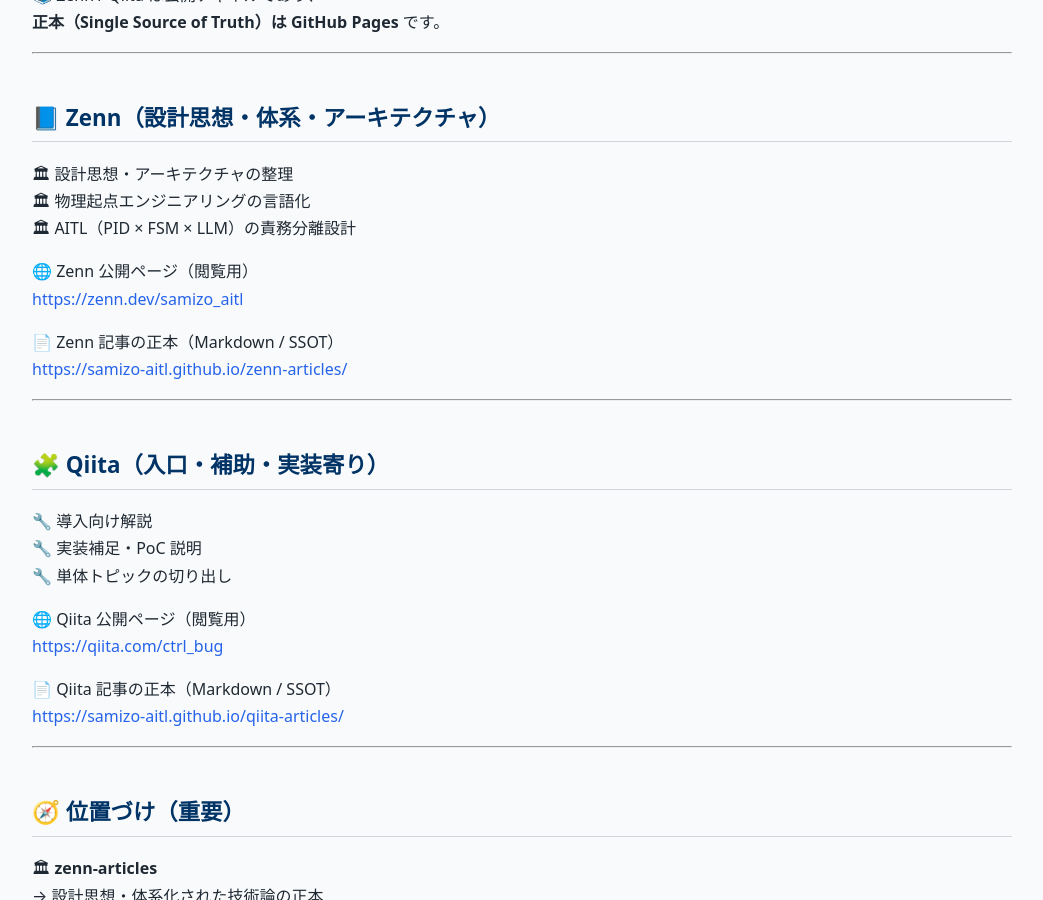
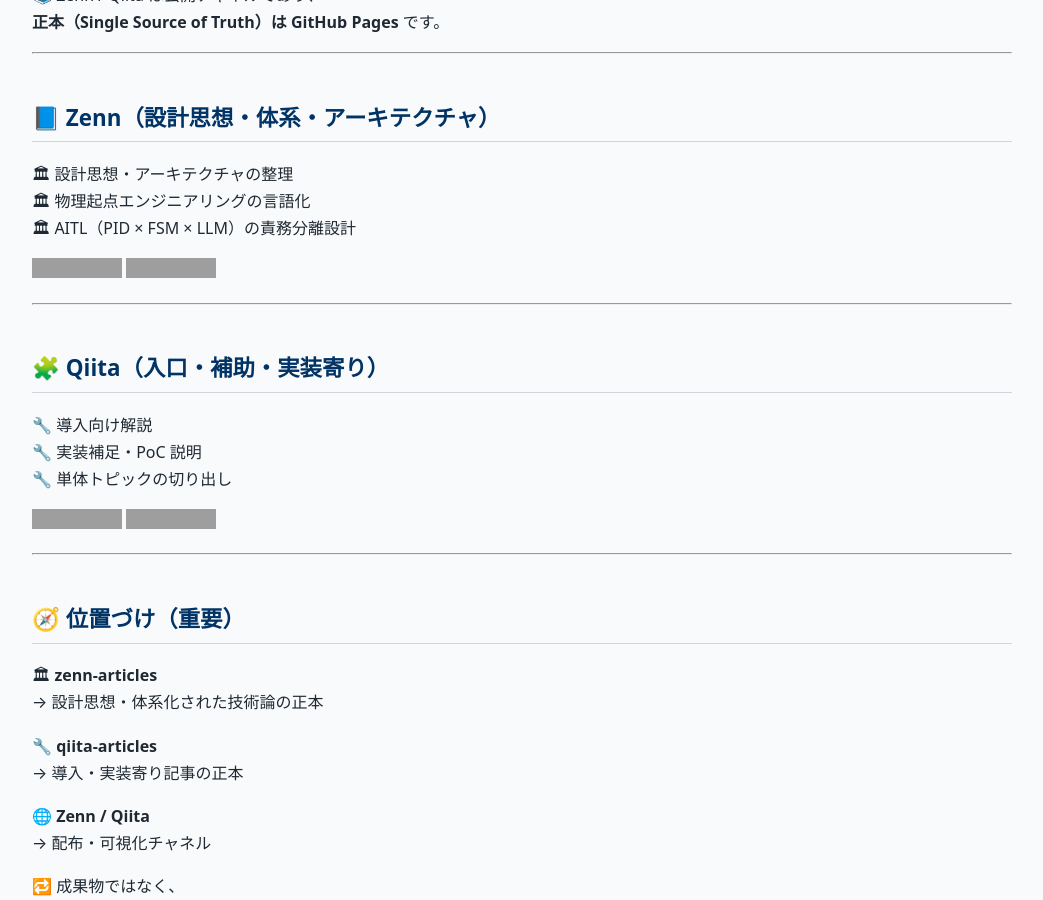
Before and after one commit to Samizo-AITL/Samizo-AITL.github.io, a Jekyll site: the page built from portal/index.md, in a window 1280 px wide and 900 px high, scrolled down 3800 px. Shown: the whole window, without its empty margins (118-1161 px from the left). Built offline with Jekyll 4.4.1, drawn with Linux system fonts in a browser that asks for light colours; our own code applies the rules of GitHub Pages for plain Markdown files; grey boxes are pictures that could not be loaded.

Commit message:
Update index.md

```diff
--- a/portal/index.md
+++ b/portal/index.md
@@ -157,11 +157,8 @@
 🏛 物理起点エンジニアリングの言語化
 🏛 AITL（PID × FSM × LLM）の責務分離設計
 
-🌐 Zenn 公開ページ（閲覧用）
-[https://zenn.dev/samizo_aitl](https://zenn.dev/samizo_aitl)
-
-📄 Zenn 記事の正本（Markdown / SSOT）
-[https://samizo-aitl.github.io/zenn-articles/](https://samizo-aitl.github.io/zenn-articles/)
+[![Zenn Public](https://img.shields.io/badge/Zenn-Public%20Articles-3EA8FF?logo=zenn&logoColor=white)](https://zenn.dev/samizo_aitl)
+[![Zenn SSOT](https://img.shields.io/badge/Zenn-SSOT%20Markdown-0B5FFF?logo=github&logoColor=white)](https://samizo-aitl.github.io/zenn-articles/)
 
 ---
 
@@ -171,11 +168,8 @@
 🔧 実装補足・PoC 説明
 🔧 単体トピックの切り出し
 
-🌐 Qiita 公開ページ（閲覧用）
-[https://qiita.com/ctrl_bug](https://qiita.com/ctrl_bug)
-
-📄 Qiita 記事の正本（Markdown / SSOT）
-[https://samizo-aitl.github.io/qiita-articles/](https://samizo-aitl.github.io/qiita-articles/)
+[![Qiita Public](https://img.shields.io/badge/Qiita-Public%20Articles-55C500?logo=qiita&logoColor=white)](https://qiita.com/ctrl_bug)
+[![Qiita SSOT](https://img.shields.io/badge/Qiita-SSOT%20Markdown-0B5FFF?logo=github&logoColor=white)](https://samizo-aitl.github.io/qiita-articles/)
 
 ---
 
```
